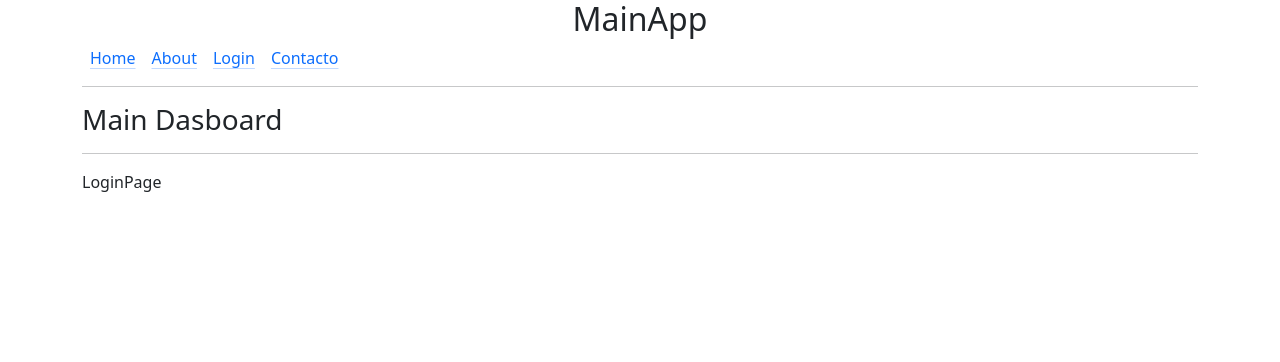
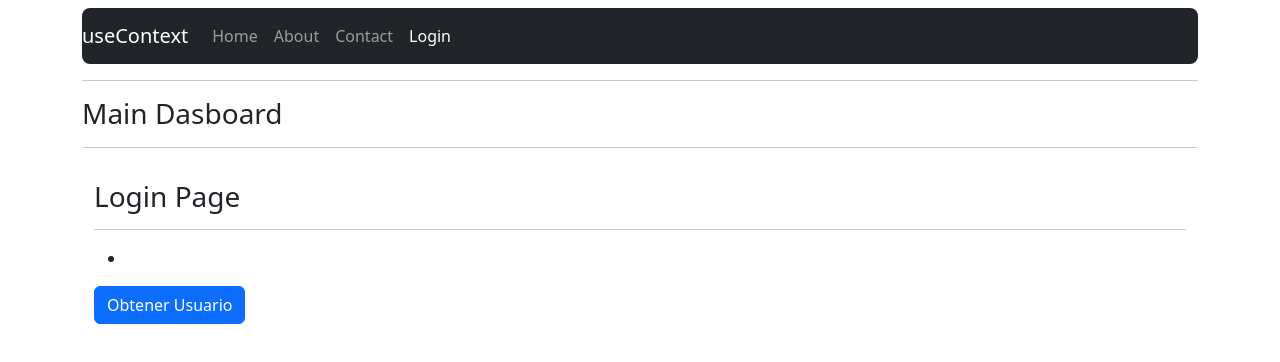
Before and after one commit to miguel8arivera/hooks-react, a React (Vite) app: page /login in a window 1280 px wide. Shown: the top 362 px of the page. Built offline with nearby package versions, Linux system fonts and the light colour scheme.

Commit message:
useContext, createContext and contextProvider implemented in project

```diff
--- a/src/09-context/AboutPage.tsx
+++ b/src/09-context/AboutPage.tsx
@@ -1,3 +1,12 @@
+import { useContext } from 'react';
+import { UserContext } from './context/userContext';
 export const AboutPage = () => {
-  return <h2>AboutPage</h2>;
+  const { user } = useContext(UserContext);
+  return (
+    <div className="container">
+      <h3>About Page</h3>
+      <hr />
+      <pre>{user.name}</pre>
+    </div>
+  );
 };
--- a/src/09-context/ContactPage.tsx
+++ b/src/09-context/ContactPage.tsx
@@ -1,3 +1,13 @@
+import { useContext } from 'react';
+import { UserContext } from './context/userContext';
+
 export const ContactPage = () => {
-  return <div>ContactPage</div>;
+  const { user } = useContext(UserContext);
+  return (
+    <div className="container">
+      <h3>Contact Page</h3>
+      <hr />
+      <pre>{JSON.stringify(user, null, 3)}</pre>
+    </div>
+  );
 };
--- a/src/09-context/LoginPage.tsx
+++ b/src/09-context/LoginPage.tsx
@@ -1,3 +1,30 @@
+import { useContext } from 'react';
+import { UserContext } from './context/userContext';
+
 export const LoginPage = () => {
-  return <div>LoginPage</div>;
+  const { user, setUser } = useContext(UserContext);
+  console.log(user);
+  return (
+    <div className="container">
+      <h3>Login Page {user?.name}</h3>
+      <hr />
+      <ul>
+        <li>
+          <pre>{JSON.stringify(user, null, 3)}</pre>
+        </li>
+      </ul>
+      <button
+        className="btn btn-primary"
+        onClick={() =>
+          setUser({
+            id: '123',
+            name: 'Kamila Valieva',
+            email: 'kamila@valieva.com',
+          })
+        }
+      >
+        Obtener Usuario
+      </button>
+    </div>
+  );
 };
--- a/src/09-context/MainApp.tsx
+++ b/src/09-context/MainApp.tsx
@@ -1,15 +1,19 @@
 import { Outlet } from 'react-router-dom';
 import { NavBar } from './NavBar';
+import { useContext } from 'react';
+import { UserContext } from './context/userContext';
 
 export const MainApp = () => {
+  const { user } = useContext(UserContext);
   return (
-    <div className="container">
-      <h2 className="text-center">MainApp</h2>
+    <div className="container mt-2">
       <NavBar />
       <hr />
       <h3>Main Dasboard</h3>
       <hr />
+
       <div>
+        <pre>{JSON.stringify(user, null, 3)}</pre>
         <Outlet />
       </div>
     </div>
--- a/src/09-context/NavBar.tsx
+++ b/src/09-context/NavBar.tsx
@@ -1,32 +1,51 @@
-import { Link } from 'react-router-dom';
+import { Link, NavLink } from 'react-router-dom';
 
 export const NavBar = () => {
   return (
     <>
-      <Link
+      <nav className="navbar navbar-expand-lg navbar-dark bg-dark rounded-3">
+        <Link to="/" className="navbar-brand">
+          useContext
+        </Link>
+
+        <div className="collapse navbar-collapse" id="navbarNavDropdown">
+          <ul className="navbar-nav">
+            <NavLink
+              className={({ isActive }) =>
+                `nav-link ${isActive ? 'active' : ''}`
+              }
               to="/"
-        className="link-primary link-offset-2 link-underline-opacity-25 link-underline-opacity-100-hover m-2"
             >
               Home
-      </Link>
-      <Link
+            </NavLink>
+            <NavLink
+              className={({ isActive }) =>
+                `nav-link ${isActive ? 'active' : ''}`
+              }
               to="/about"
-        className="link-primary link-offset-2 link-underline-opacity-25 link-underline-opacity-100-hover m-2"
             >
               About
-      </Link>
-      <Link
+            </NavLink>
+            <NavLink
+              className={({ isActive }) =>
+                `nav-link ${isActive ? 'active' : ''}`
+              }
+              to="/contact"
+            >
+              Contact
+            </NavLink>
+
+            <NavLink
+              className={({ isActive }) =>
+                `nav-link ${isActive ? 'active' : ''}`
+              }
               to="/login"
-        className="link-primary link-offset-2 link-underline-opacity-25 link-underline-opacity-100-hover m-2"
             >
               Login
-      </Link>
-      <Link
-        to="/contact"
-        className="link-primary link-offset-2 link-underline-opacity-25 link-underline-opacity-100-hover m-2"
-      >
-        Contacto
-      </Link>
+            </NavLink>
+          </ul>
+        </div>
+      </nav>
     </>
   );
 };
--- /dev/null
+++ b/src/09-context/context/UserContext.tsx
@@ -0,0 +1,3 @@
+import { createContext } from 'react';
+
+export const UserContext = createContext({});
--- /dev/null
+++ b/src/09-context/context/UserProvider.tsx
@@ -0,0 +1,11 @@
+import { useState } from 'react';
+import { UserContext } from './userContext';
+
+export const UserProvider = ({ children }) => {
+  const [user, setUser] = useState();
+  return (
+    <UserContext.Provider value={{ user, setUser }}>
+      {children}
+    </UserContext.Provider>
+  );
+};
--- a/src/main.tsx
+++ b/src/main.tsx
@@ -11,6 +11,8 @@ import {
   RouterProvider,
 } from 'react-router-dom';
 import { ErrorPage } from './09-context/ErrorPage';
+import { UserProvider } from './09-context/context/userProvider';
+import { HooksApps } from './HooksApp';
 
 const router = createBrowserRouter([
   {
@@ -41,6 +43,8 @@ const router = createBrowserRouter([
 
 ReactDOM.createRoot(document.getElementById('root') as HTMLElement).render(
   <React.StrictMode>
-    <RouterProvider router={router} />
+    <UserProvider>
+      <RouterProvider router={router} />
+    </UserProvider>
   </React.StrictMode>
 );
```
Also changed, not shown: src/types.ts (+7 -1 lines). Lines whose indentation alone changed are shown as unchanged.
